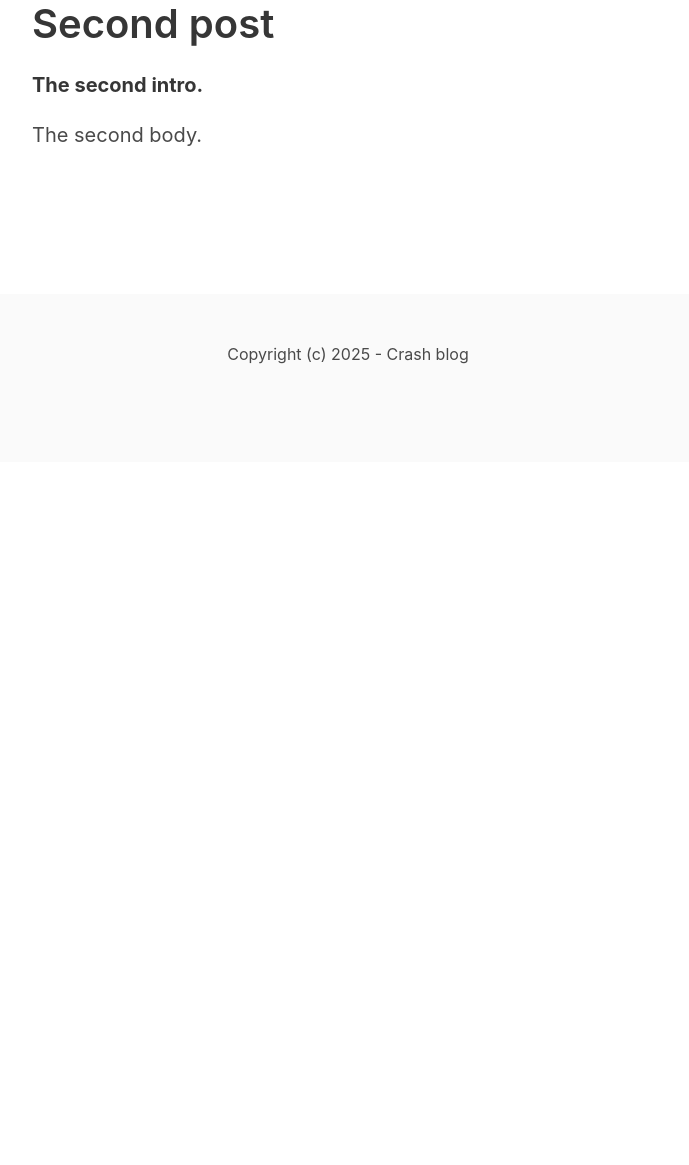
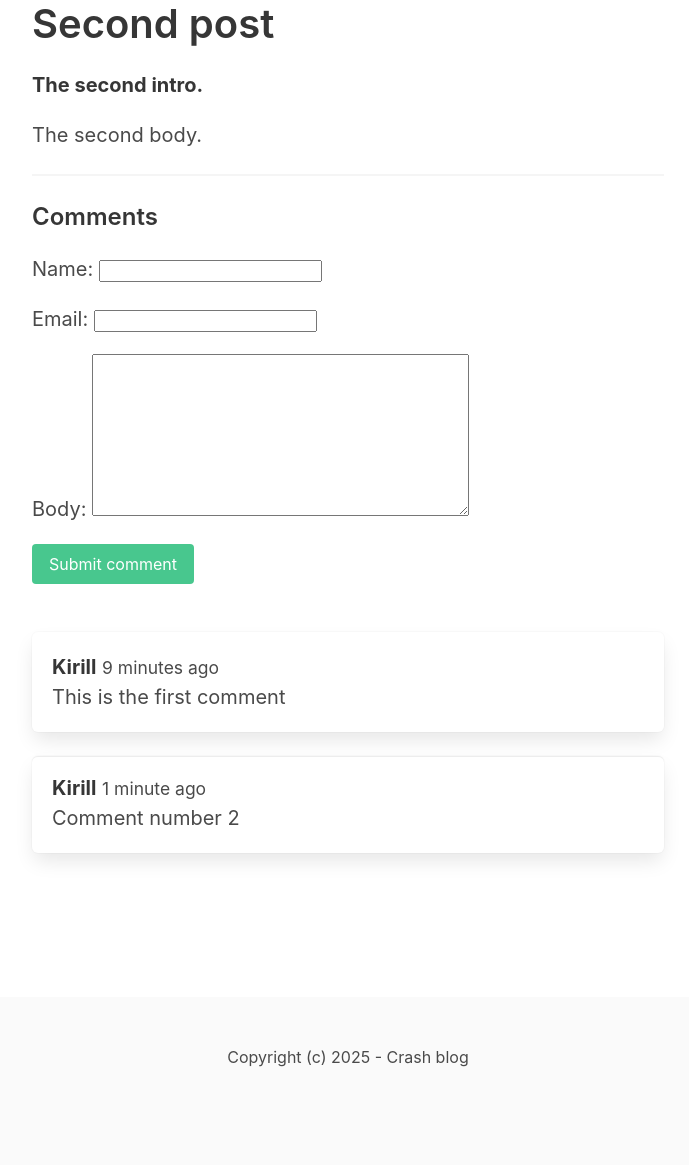
Before and after one commit to krvnsv/Crashblog, a Django app: a page that uses crashblog/blog/templates/blog/detail.html in a window 1280 px wide. Shown: the part 270-1435 px from the top of the page, without its empty margins (292-981 px from the left). Before the commit the page ends 634 px from the top, so only its background shows below. Run offline with Django 5.2, Linux system fonts and the light colour scheme; data comes from the database, SQL or seed files in the repository; both versions use the stored data as it was after the commit.

Commit message:
comment functionality

```diff
--- /dev/null
+++ b/crashblog/blog/forms.py
@@ -0,0 +1,9 @@
+from dataclasses import field
+from django import forms
+
+from .models import Comment
+
+class CommentForm(forms.ModelForm):
+    class Meta:
+        model = Comment
+        fields = ('name', 'email', 'body')
--- a/crashblog/blog/models.py
+++ b/crashblog/blog/models.py
@@ -14,4 +14,6 @@ class Comment(models.Model):
     post = models.ForeignKey(Post, related_name='comments', on_delete=models.CASCADE)
     name = models.CharField(max_length=255)
     email = models.EmailField()
+    body = models.TextField()
     created_at = models.DateTimeField(auto_now_add=True)
+#48:05
--- a/crashblog/blog/templates/blog/detail.html
+++ b/crashblog/blog/templates/blog/detail.html
@@ -20,6 +20,31 @@
                             <h1 class="title">{{ post.title }}</h1>
                             <p><strong>{{ post.intro }}</strong></p>
                             <p>{{ post.body }}</p>
+
+                            <hr>
+
+                            <h2 class="subtitle is-4">Comments</h2>
+
+                            <form method="post" class="mb-6">
+                                {% csrf_token %}
+
+                                {{ form.as_p }}
+
+                                <div class="field">
+                                    <div class="control">
+                                        <button class="button is-success">Submit comment</button>
+                                    </div>
+                                </div>
+                            </form>
+
+                            {% for comment in post.comments.all %}
+                            <article class="media box">
+                                <div class="media-content">
+                                    <strong>{{ comment.name }}</strong> <small>{{ comment.created_at|timesince }} ago</small><br>
+                                    {{ comment.body }}
+                                </div>
+                            </article>
+                            {% endfor %}
                         </div>
                     </div>
                 </div>
--- a/crashblog/blog/views.py
+++ b/crashblog/blog/views.py
@@ -1,8 +1,21 @@
-from django.shortcuts import get_object_or_404, render
+from django.shortcuts import get_object_or_404, redirect, render
 
+from .forms import CommentForm
 from .models import Post
 
 def detail(request, slug):
     post = get_object_or_404(Post, slug=slug) # 1st slug ref to Post model, 2nd to func attribute
 
-    return render(request, 'blog/detail.html', {'post': post})
+    if request.method == 'POST':
+        form = CommentForm(request.POST)
+
+        if form.is_valid():
+            comment = form.save(commit=False)
+            comment.post = post
+            comment.save()
+
+            return redirect('post_detail', slug=slug)
+    else:
+        form = CommentForm()
+
+    return render(request, 'blog/detail.html', {'post': post, 'form': form})
```
Also changed, not shown: crashblog/blog/migrations/0002_alter_post_options_comment.py (added), crashblog/blog/migrations/0003_comment_body.py (added), crashblog/db.sqlite3.
